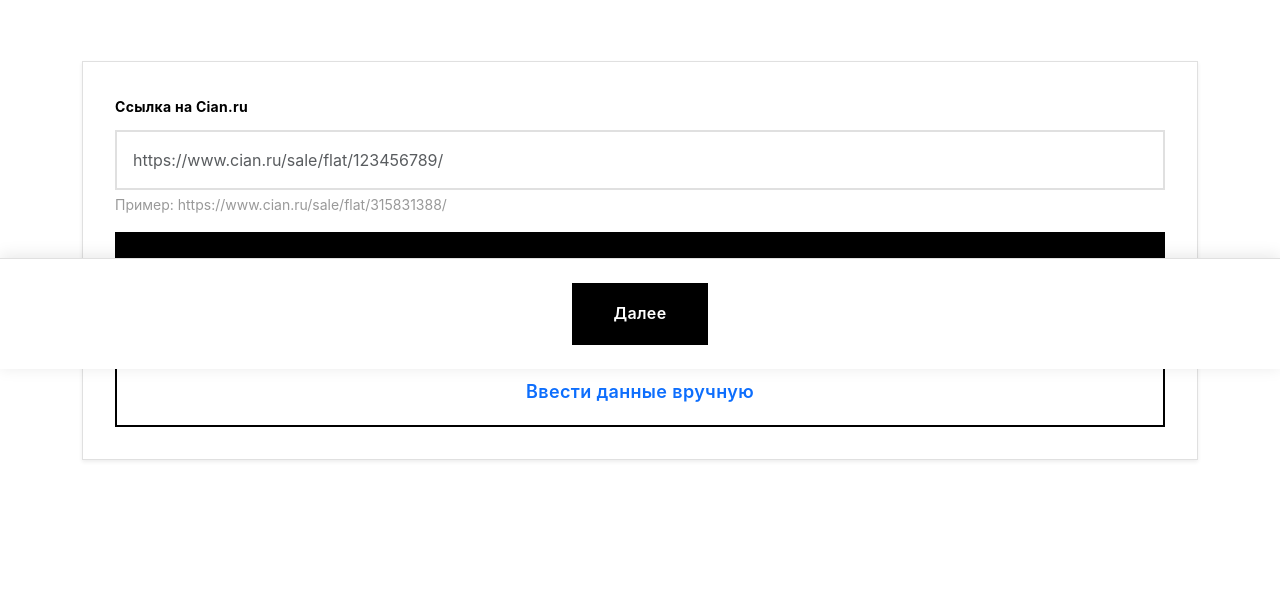
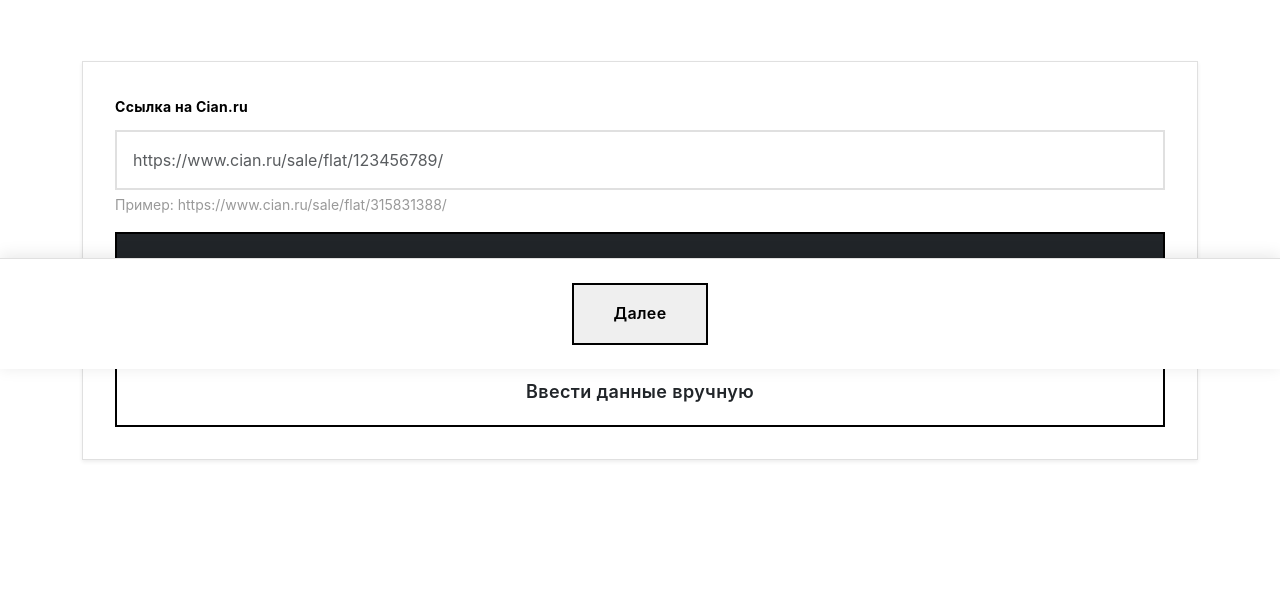
Before and after one commit to nikita-tita/cian-analyzer, a Flask app: page /calculator in a window 1280 px wide. Shown: the part 431-1039 px from the top of the page. Run offline with Flask 3, Linux system fonts and the light colour scheme.

Commit message:
fix: Remove all blue colors, use only black & white
Changes:
- Replaced all btn-primary with btn-dark (black buttons)
- Replaced all btn-outline-primary with btn-outline-dark
- Replaced bg-primary with black background
- Replaced bg-success with black background
- Replaced bg-warning with gray background
- Updated card headers to use CSS variables
- Fixed manual input form header (was blue)
- Fixed price per sqm text (was blue)
- Fixed scenario badges (was blue)
- Fixed comparable card buttons (was blue)

Color scheme now strictly black & white only:
- Buttons: Black background, white text
- Headers: Black background, white text
- Borders: Gray/Black
- Text: Black/Gray

🤖 Generated with [Claude Code](https://claude.com/claude-code)

Co-Authored-By: Claude <noreply@anthropic.com>

```diff
--- a/static/js/wizard.js
+++ b/static/js/wizard.js
@@ -486,7 +486,7 @@ const screen2 = {
         // Форматируем цену за кв.м
         let pricePerSqmText = '';
         if (comp.price_per_sqm) {
-            pricePerSqmText = `<div class="detail-item text-primary"><i class="bi bi-cash-stack"></i> ${utils.formatNumber(comp.price_per_sqm)} ₽/м²</div>`;
+            pricePerSqmText = `<div class="detail-item" style="font-weight: 600; color: var(--black);"><i class="bi bi-cash-stack"></i> ${utils.formatNumber(comp.price_per_sqm)} ₽/м²</div>`;
         }
 
         // Форматируем ремонт
@@ -513,7 +513,7 @@ const screen2 = {
                 </div>
                 ${comp.address ? `<div class="text-muted small mb-2"><i class="bi bi-geo-alt"></i> ${comp.address}</div>` : ''}
                 <div class="property-actions">
-                    <a href="${comp.url}" target="_blank" class="btn btn-sm btn-outline-primary">
+                    <a href="${comp.url}" target="_blank" class="btn btn-sm btn-outline-dark">
                         <i class="bi bi-box-arrow-up-right"></i> Открыть
                     </a>
                     ${!excluded ? `
@@ -701,7 +701,7 @@ const screen3 = {
             <div class="scenario-card">
                 <div class="scenario-header">
                     <div class="scenario-title">${scenario.name}</div>
-                    <span class="scenario-badge badge bg-primary">${scenario.time_months} мес</span>
+                    <span class="scenario-badge badge" style="background: var(--black); color: var(--white);">${scenario.time_months} мес</span>
                 </div>
                 <div class="scenario-description">${scenario.description}</div>
                 <div class="scenario-metrics">
--- a/templates/wizard.html
+++ b/templates/wizard.html
@@ -64,7 +64,7 @@
                         >
                         <div class="form-text">Пример: https://www.cian.ru/sale/flat/315831388/</div>
                     </div>
-                    <button id="parse-btn" class="btn btn-primary btn-lg w-100">
+                    <button id="parse-btn" class="btn btn-dark btn-lg w-100">
                         Спарсить объект
                     </button>
 
@@ -72,7 +72,7 @@
                         <span>или</span>
                     </div>
 
-                    <button id="manual-input-btn" class="btn btn-outline-primary btn-lg w-100">
+                    <button id="manual-input-btn" class="btn btn-outline-dark btn-lg w-100">
                         Ввести данные вручную
                     </button>
                 </div>
@@ -81,7 +81,7 @@
             <!-- Форма ручного ввода -->
             <div id="manual-input-form" class="mt-4" style="display: none;">
                 <div class="card shadow-sm">
-                    <div class="card-header bg-primary text-white">
+                    <div class="card-header" style="background: var(--black); color: var(--white); border-bottom: 1px solid var(--border-color);">
                         <h5 class="mb-0">Введите данные объекта</h5>
                     </div>
                     <div class="card-body">
@@ -223,10 +223,10 @@
                             </div>
 
                             <div class="d-flex gap-3 mt-3">
-                                <button type="button" id="cancel-manual-btn" class="btn btn-outline-secondary">
+                                <button type="button" id="cancel-manual-btn" class="btn btn-outline-dark">
                                     Отмена
                                 </button>
-                                <button type="submit" class="btn btn-primary flex-grow-1">
+                                <button type="submit" class="btn btn-dark flex-grow-1">
                                     Продолжить с этими данными
                                 </button>
                             </div>
@@ -238,7 +238,7 @@
             <!-- Результат парсинга -->
             <div id="parse-result" class="mt-4" style="display: none;">
                 <div class="card shadow-sm">
-                    <div class="card-header bg-success text-white">
+                    <div class="card-header" style="background: var(--black); color: var(--white); border-bottom: 1px solid var(--border-color);">
                         <h5 class="mb-0">Объект загружен</h5>
                     </div>
                     <div class="card-body">
@@ -251,7 +251,7 @@
                 <!-- Недостающие поля -->
                 <div id="missing-fields" class="mt-4" style="display: none;">
                     <div class="card shadow-sm">
-                        <div class="card-header bg-warning">
+                        <div class="card-header" style="background: var(--gray-light); color: var(--black); border-bottom: 1px solid var(--border-color);">
                             <h5 class="mb-0">Заполните дополнительные поля</h5>
                         </div>
                         <div class="card-body">
@@ -265,7 +265,7 @@
 
                 <!-- Кнопка "Далее" -->
                 <div id="next-step-btn-container" class="mt-4" style="display: none;">
-                    <button id="next-to-comparables-btn" class="btn btn-success btn-lg w-100">
+                    <button id="next-to-comparables-btn" class="btn btn-dark btn-lg w-100">
                         Далее: Подбор аналогов
                     </button>
                 </div>
@@ -281,7 +281,7 @@
 
             <div class="card shadow-sm mb-4">
                 <div class="card-body">
-                    <button id="find-similar-btn" class="btn btn-primary btn-lg w-100">
+                    <button id="find-similar-btn" class="btn btn-dark btn-lg w-100">
                         Автоматически найти похожие объекты
                     </button>
 
@@ -296,7 +296,7 @@
                             id="add-comparable-input"
                             placeholder="Добавить объект по ссылке"
                         >
-                        <button id="add-comparable-btn" class="btn btn-outline-primary">
+                        <button id="add-comparable-btn" class="btn btn-outline-dark">
                              Добавить
                         </button>
                     </div>
@@ -312,7 +312,7 @@
                 <button id="back-to-parse-btn" class="btn btn-outline-secondary">
                     Назад
                 </button>
-                <button id="next-to-analysis-btn" class="btn btn-success flex-grow-1">
+                <button id="next-to-analysis-btn" class="btn btn-dark flex-grow-1">
                     Перейти к анализу
                 </button>
             </div>
@@ -325,7 +325,7 @@
                 <p class="text-muted">Детальный анализ объекта недвижимости</p>
             </div>
 
-            <button id="run-analysis-btn" class="btn btn-primary btn-lg w-100 mb-4">
+            <button id="run-analysis-btn" class="btn btn-dark btn-lg w-100 mb-4">
                 Рассчитать анализ
             </button>
 
@@ -333,7 +333,7 @@
             <div id="analysis-results" style="display: none;">
                 <!-- Сводная информация -->
                 <div class="card shadow-sm mb-4">
-                    <div class="card-header bg-primary text-white">
+                    <div class="card-header bg-dark text-white">
                         <h5 class="mb-0">Сводная информация</h5>
                     </div>
                     <div class="card-body">
@@ -425,7 +425,7 @@
     <!-- Loading spinner -->
     <div id="loading-overlay" style="display: none;">
         <div class="spinner-container">
-            <div class="spinner-border text-primary" style="width: 4rem; height: 4rem;" role="status">
+            <div class="spinner-border text-dark" style="width: 4rem; height: 4rem;" role="status">
                 <span class="visually-hidden">Загрузка...</span>
             </div>
             <p class="mt-3 text-white fw-bold" id="loading-text">Загрузка...</p>
@@ -451,7 +451,7 @@
 
             <span>Назад</span>
         </button>
-        <button class="floating-btn floating-btn-primary" id="floating-next-btn">
+        <button class="floating-btn floating-btn-dark" id="floating-next-btn">
             <span>Далее</span>
 
         </button>
```
Also changed, not shown: 1 other file.
